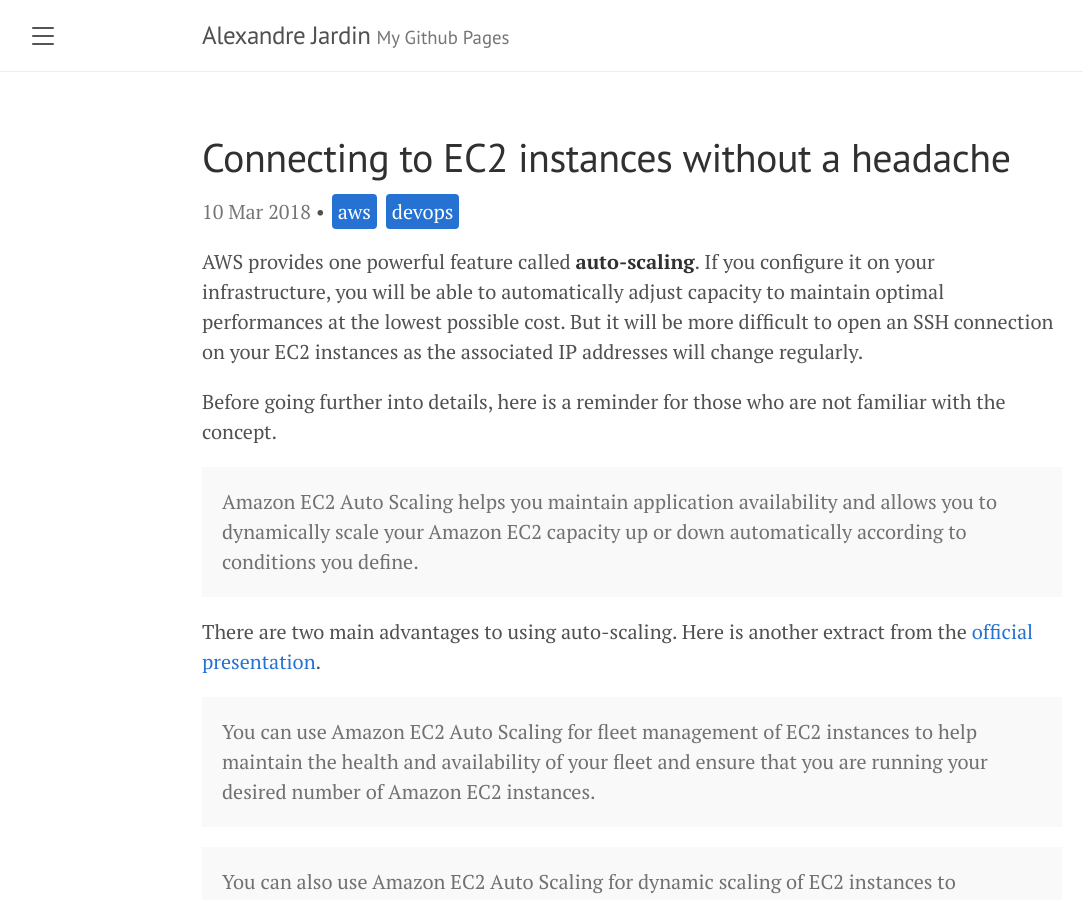
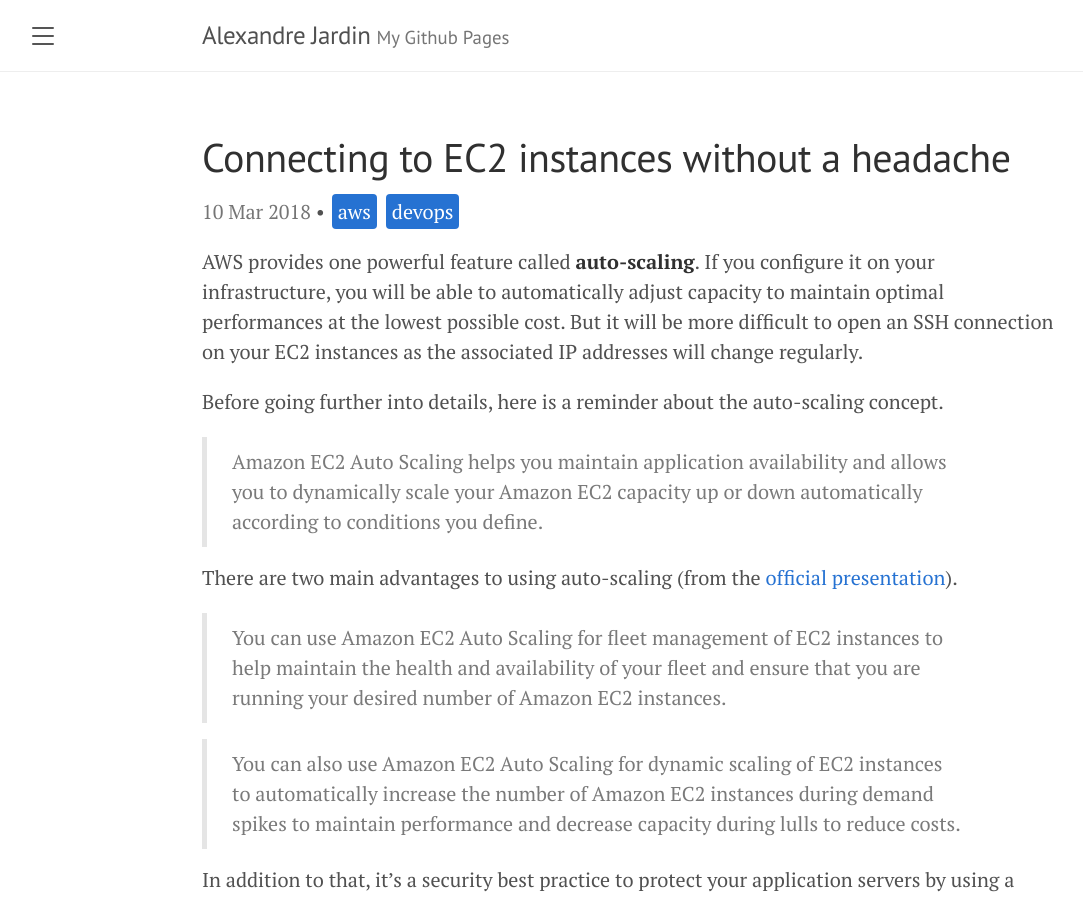
Before and after one commit to ajardin/ajardin.github.io, a Jekyll site: the page built from _posts/2018-03-10-aws-connect.md, in a window 1280 px wide and 900 px high. Shown: the whole window, without its empty margins (8-1091 px from the left). Built offline with Jekyll 4.4.1, drawn with Linux system fonts in a browser that asks for light colours.

Commit message:
Use Markdown and Liquid syntax to manage links to resources

```diff
--- a/_posts/2018-03-10-aws-connect.md
+++ b/_posts/2018-03-10-aws-connect.md
@@ -11,30 +11,25 @@
 
 <!--more-->
 
-Before going further into details, here is a reminder for those who are not familiar with the concept.
+Before going further into details, here is a reminder about the auto-scaling concept.
 
-<div class="message">Amazon EC2 Auto Scaling helps you maintain application availability and allows you to dynamically
-scale your Amazon EC2 capacity up or down automatically according to conditions you define.</div>
+> Amazon EC2 Auto Scaling helps you maintain application availability and allows you to dynamically scale your Amazon
+> EC2 capacity up or down automatically according to conditions you define.
 
-There are two main advantages to using auto-scaling. Here is another extract from the
-[official presentation](https://aws.amazon.com/ec2/autoscaling/).
+There are two main advantages to using auto-scaling (from the [official presentation][1]).
 
-<div class="message">
-You can use Amazon EC2 Auto Scaling for fleet management of EC2 instances to help maintain the health and availability
-of your fleet and ensure that you are running your desired number of Amazon EC2 instances.
-</div>
+> You can use Amazon EC2 Auto Scaling for fleet management of EC2 instances to help maintain the health and
+> availability of your fleet and ensure that you are running your desired number of Amazon EC2 instances.
 
-<div class="message">
-You can also use Amazon EC2 Auto Scaling for dynamic scaling of EC2 instances to automatically increase the number of
-Amazon EC2 instances during demand spikes to maintain performance and decrease capacity during lulls to reduce costs.
-</div>
+> You can also use Amazon EC2 Auto Scaling for dynamic scaling of EC2 instances to automatically increase the number of
+> Amazon EC2 instances during demand spikes to maintain performance and decrease capacity during lulls to reduce costs.
 
 In addition to that, it's a security best practice to protect your application servers by using a
 **bastion architecture**. In other terms, only one EC2 instance will be exposed in a public subnet when all other EC2
 instances will be configured in a private subnet. And to access those servers, you'll need to open an SSH connection
 through the bastion host.
 
-<img src="{{ '/public/img/bastion_architecture.png' | absolute_url }}" alt="Bastion architecture"/>
+![AWS bastion architecture][2]
 
 Even if it's the preferable approach with cloud infrastructure, it's less user friendly when you need to reach one of
 your applications servers by SSH. Hopefully, it's not something you do very often on "production ready" platforms since
@@ -53,6 +48,11 @@
 
 Long story short, everything is described below! The only thing you will probably need to change is the SSH account
 since I let `ec2-user` in my snippet.
-<script src="https://gist.github.com/ajardin/5a1bd9ce8bb29127fed4ba031fa216eb.js?file=aws-connect.sh"></script>
+
+{% gist ajardin/5a1bd9ce8bb29127fed4ba031fa216eb aws-connect.sh %}
 
 Thanks for reading!
+
+<!-- Resources -->
+[1]: https://aws.amazon.com/ec2/autoscaling/
+[2]: /public/img/bastion_architecture.png
```
Also changed, not shown: _posts/2017-12-31-blackfire-magento.md (+23 -14 lines), _posts/2018-02-28-docker-garbage-collector.md (+7 -4 lines), _posts/2018-03-22-aws-ebs-tags.md (+4 -2 lines), _posts/2018-04-30-apache-mod-evasive.md (+18 -11 lines), _posts/2020-08-21-compiling-symfony-projects-into-phar.md (+24 -20 lines).
